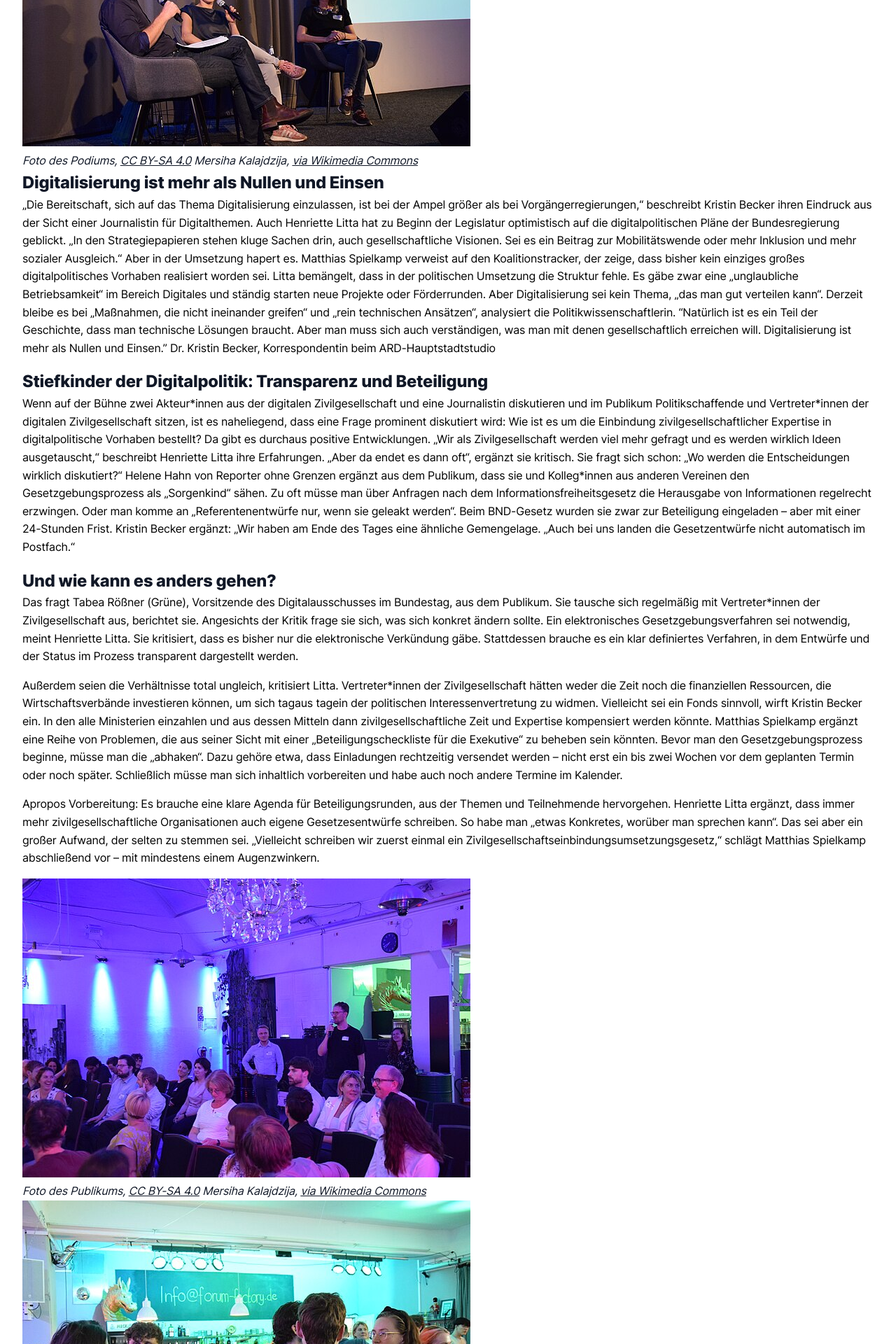
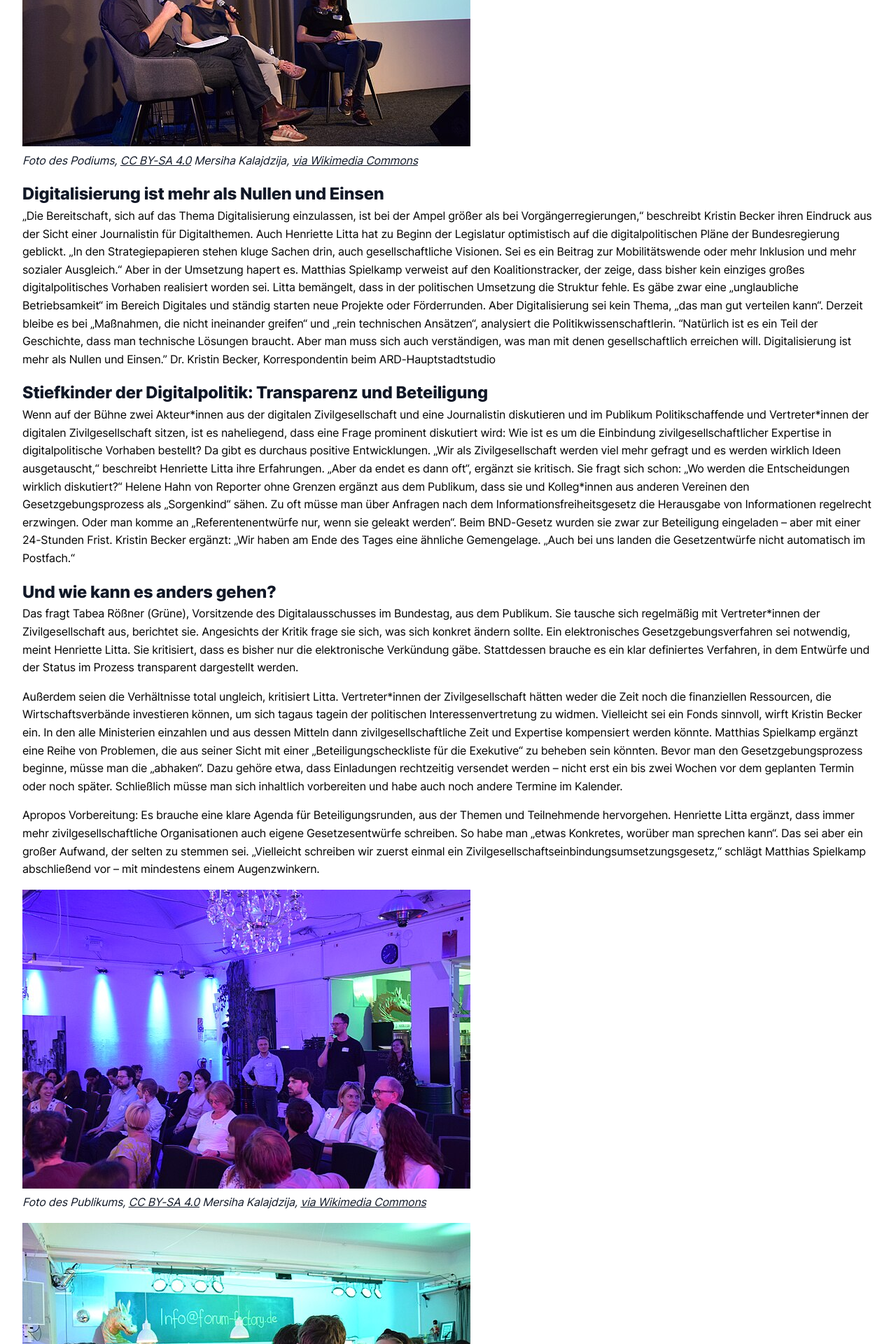
Before and after one commit to okfde/buendnis-f5, a Jekyll site: the page built from _publikationen/2023-09-28-Netzwerkabend.md, in a window 1280 px wide. Shown: the part 838-2758 px from the top of the page at 70% size. Built offline with Jekyll 4.4.1, drawn with Linux system fonts in a browser that asks for light colours.

Commit message:
more spacing after figure

```diff
--- a/_sass/_custom.scss
+++ b/_sass/_custom.scss
@@ -751,6 +751,10 @@ footer {
   }
 }
 
+figure {
+    margin-bottom: 1rem;
+}
+
 // Media queries
 
 @media (min-width: 60rem) {
@@ -812,6 +816,7 @@ footer {
         margin-right: 0.25rem;
       }
     }
+
   }
   .publication-list .publication-title {
     font-size: 1.75rem;
```
